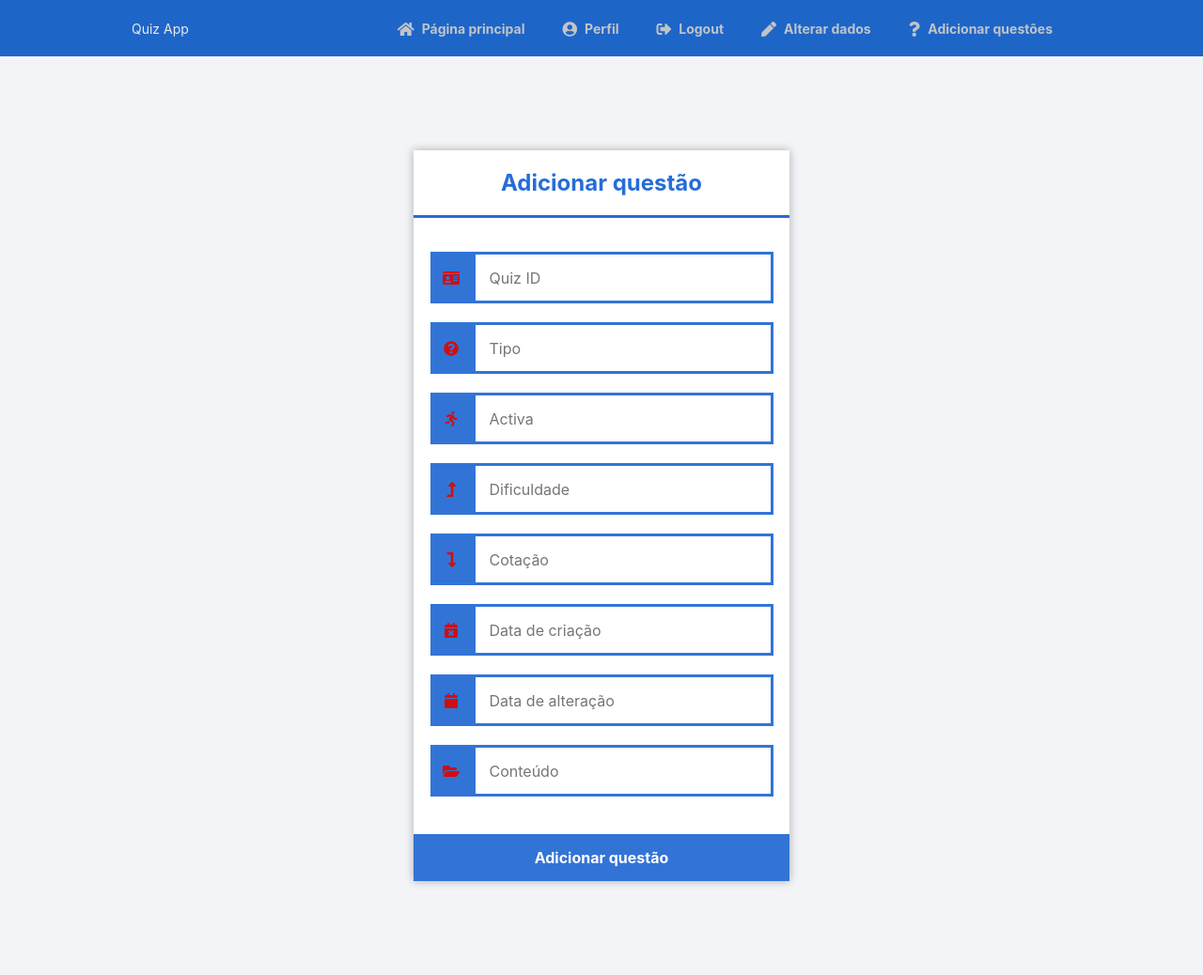
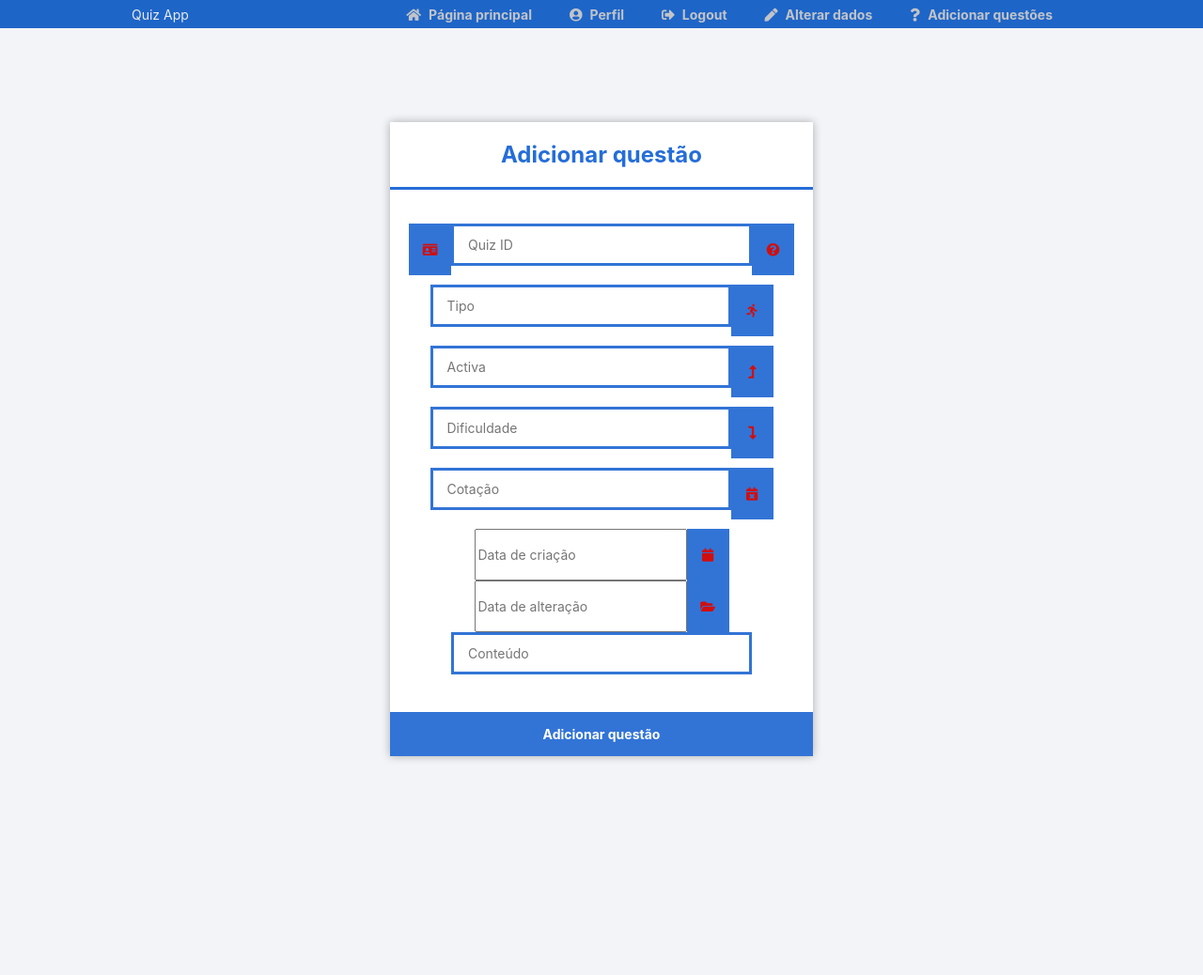
Before and after one commit to lijealso/projeto, a Flask app: page /addquestions in a window 1280 px wide. Shown: the whole page at 94% size. After the commit the page ends 810 px from the top, so only its background shows below. Run offline with Flask 2, Linux system fonts and the light colour scheme; a user stored in the database is signed in; some libraries are stand-ins or nearby versions.

Commit message:
estilos, ajustes para últimas alterações

```diff
--- a/static/style.css
+++ b/static/style.css
@@ -1,7 +1,7 @@
 * {
     box-sizing: border-box;
     font-family: -apple-system, BlinkMacSystemFont, "segoe ui", roboto, oxygen, ubuntu, cantarell, "fira sans", "droid sans", "helvetica neue", Arial, sans-serif;
-    font-size: 16px;
+    font-size: 14px;
     -webkit-font-smoothing: antialiased;
     -moz-osx-font-smoothing: grayscale;
 }
@@ -13,8 +13,9 @@ body {
 
 .login,
 .register,
-.addquestions {
-    width: 400px;
+.addquestions,
+.addanswers {
+    width: 450px;
     background-color: #ffffff;
     box-shadow: 0 0 9px 0 rgba(0, 0, 0, 0.3);
     margin: 100px auto;
@@ -22,7 +23,8 @@ body {
 
 .login h1,
 .register h1,
-.addquestions h1 {
+.addquestions h1,
+.addanswers h1 {
     text-align: center;
     color: #256dd8;
     font-size: 24px;
@@ -58,7 +60,8 @@ body {
 
 .login form,
 .register form,
-.addquestions form {
+.addquestions form,
+.addanswers form {
     display: flex;
     flex-wrap: wrap;
     justify-content: center;
@@ -67,7 +70,8 @@ body {
 
 .login form label,
 .register form label,
-.addquestions form label {
+.addquestions form label,
+.addanswers form label {
     display: flex;
     justify-content: center;
     align-items: center;
@@ -85,9 +89,12 @@ body {
 .register form input[type="email"],
 .addquestions form input[type="text"],
 .addquestions form input[type="number"],
-.addquestions form input[type="datetime"] {
+.addquestions form input[type="datetime"]
+.addanswers form input[type="text"],
+.addanswers form input[type="number"],
+.addanswers form input[type="datetime"] {
     width: 320px;
-    height: 55px;
+    height: 45px;
     border: 3px solid #3274d6;
     margin-bottom: 20px;
     padding: 0 15px;
@@ -95,7 +102,8 @@ body {
 
 .login form input[type="submit"],
 .register form input[type="submit"],
-.addquestions form input[type="submit"] {
+.addquestions form input[type="submit"],
+.addanswers form input[type="submit"] {
     width: 100%;
     padding: 15px;
     margin-top: 20px;
@@ -109,14 +117,15 @@ body {
 
 .login form input[type="submit"]:hover,
 .register form input[type="submit"]:hover,
-.addquestions form input[type="submit"]:hover {
+.addquestions form input[type="submit"]:hover,
+.addanswers form input[type="submit"]:hover {
     background-color: #d41996;
     transition: background-color 0.2s;
 }
 
 .navtop {
     background-color: #1e65c8;
-    height: 60px;
+    height: 30px;
     width: 100%;
     border: 0;
 }
@@ -178,8 +187,8 @@ body.loggedin {
 .content>p,
 .content>div {
     box-shadow: 0 0 5px 0 rgba(175, 20, 20, 0.1);
-    margin: 25px 0;
-    padding: 25px;
+    margin: 15px 0;
+    padding: 15px;
     background-color: #fff;
 }
 
@@ -196,6 +205,8 @@ body.loggedin {
 }
 
 .content>div p {
-    padding: 5px;
+    font-size: 12px;
+    font-weight: bold;
+    padding: 2px;
     margin: 0 0 10px 0;
 }
```
